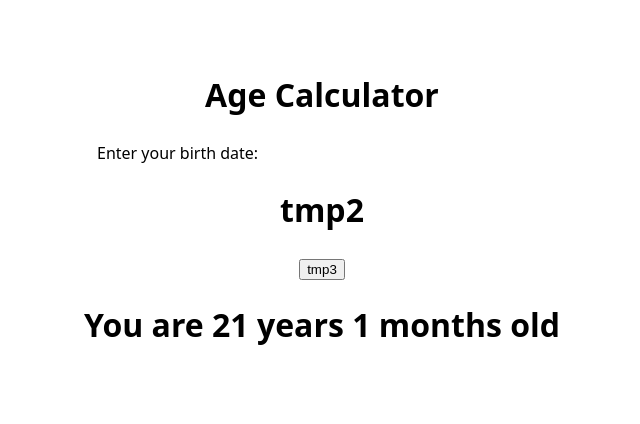
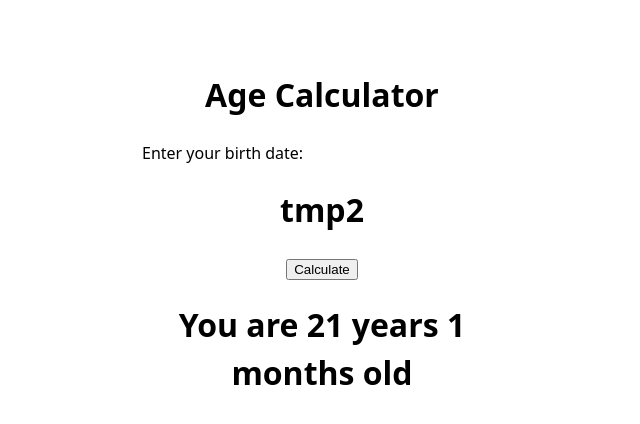
Before and after one commit to MeinBau/roadmap-frontend-project, a React (Vite) app in the folder roadmap-age-calculator/: page / in a window 1280 px wide. Shown: the top 424 px of the page, without its empty margins (318-958 px from the left). Built offline with nearby package versions, Linux system fonts and the light colour scheme.

Commit message:
datepicker 추가 전 커밋

```diff
--- a/roadmap-age-calculator/src/App.css
+++ b/roadmap-age-calculator/src/App.css
@@ -2,7 +2,7 @@
     padding-top: 50px;
 }
 
-.input-container{
+.container{
     margin: 0 auto;
-    width: 450px
+    width: 400px
 }
--- a/roadmap-age-calculator/src/App.jsx
+++ b/roadmap-age-calculator/src/App.jsx
@@ -1,21 +1,20 @@
 import { DateTime } from 'luxon';
 import AgeDisplay from './component/AgeDisplay';
 import './App.css';
+import { useState } from 'react';
 
 function App() {
   const now = DateTime.fromISO('20251203');
-  const birthday = DateTime.fromISO('2004-11-02');
+  let [birthday, setBirthday] = useState(DateTime.fromISO('2004-11-02'));
 
   return (
-    <>
+    <div className='container'>
       <h1 className='head'>Age Calculator</h1>
-      <div className='input-container'>
-        <p style={{textAlign: 'left'}}>Enter your birth date:</p>
-      </div>
+      <p style={{textAlign: 'left', paddingLeft: '20px'}}>Enter your birth date:</p>
       <h1>tmp2</h1>
-      <button>tmp3</button>
+      <button>Calculate</button>
       <AgeDisplay now={now} birthday={birthday}/>
-    </>
+    </div>
   )
 }
 
--- a/roadmap-age-calculator/src/component/CalculateButton.jsx
+++ /dev/null
@@ -1,5 +0,0 @@
-function CalculateButton(){
-    return(
-        <button>Calculate</button>
-    );
-}
--- /dev/null
+++ b/roadmap-age-calculator/src/component/DatePicker.jsx
@@ -0,0 +1,5 @@
+
+
+function DatePicker(){
+
+}
```
